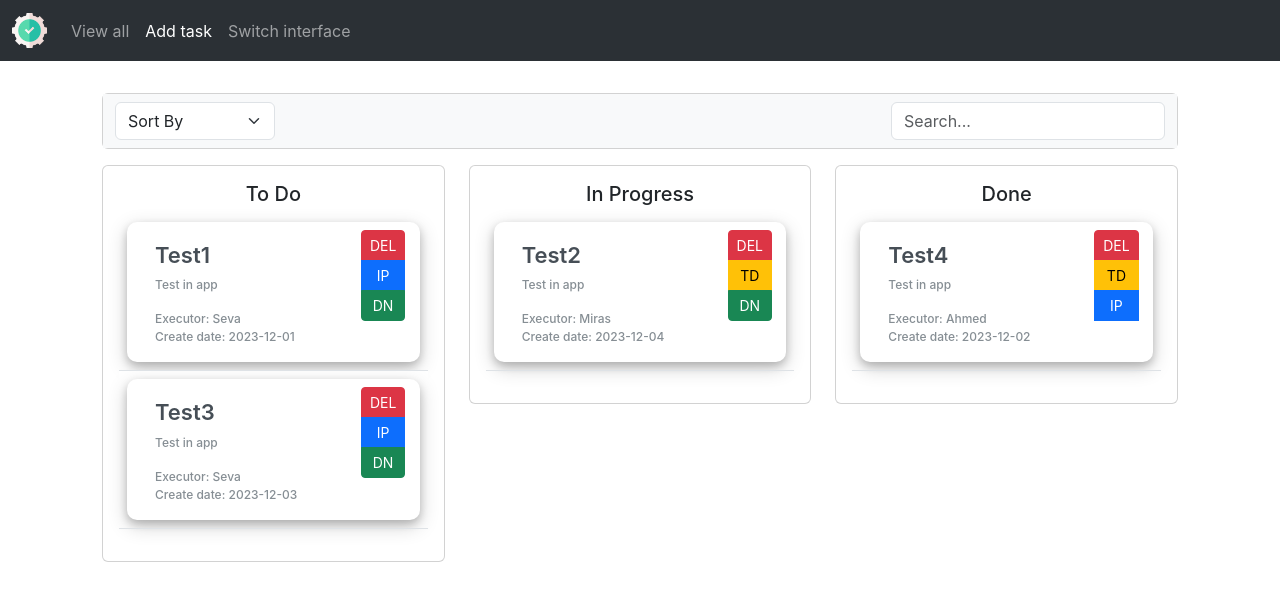
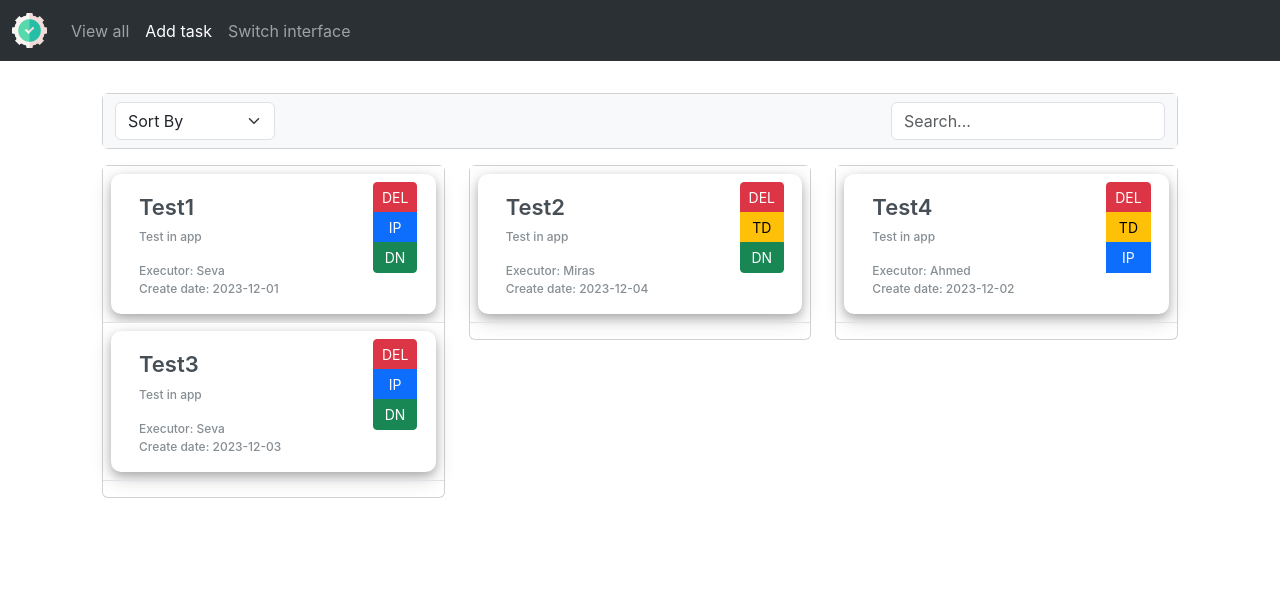
Before and after one commit to Veseha/SimpleTaskManager-React, a React (Create React App) app: page / in a window 1280 px wide. Shown: the top 600 px of the page. Built offline with nearby package versions, Linux system fonts and the light colour scheme.

Commit message:
v0.3 - drag and drop (need to clean trash in future)

```diff
--- a/package.json
+++ b/package.json
@@ -8,6 +8,7 @@
     "@testing-library/user-event": "^13.5.0",
     "immutability-helper": "^3.1.1",
     "react": "^18.2.0",
+    "react-beautiful-dnd": "^13.1.1",
     "react-bootstrap": "^2.9.1",
     "react-dnd": "^16.0.1",
     "react-dnd-html5-backend": "^16.0.1",
--- a/src/components/manager/column.jsx
+++ b/src/components/manager/column.jsx
@@ -4,39 +4,109 @@ import Task from "./task";
 import '../style/column.css'
 import Sort from "./sort";
 import {isCursorAtStart} from "@testing-library/user-event/dist/utils";
-
+import { DragDropContext, Droppable, Draggable } from 'react-beautiful-dnd';
 
 const Column = (props) => {
-
+    // const onDragEnd = (result) => {
+    //     const { destination, source, draggableId } = result;
+    //
+    //     if (!destination) {
+    //         return;
+    //     }
+    //
+    //     if (
+    //         destination.droppableId !== source.droppableId ||
+    //         destination.index !== source.index
+    //     ) {
+    //         const updatedTasks = Array.from(props.tasks);
+    //         const task = updatedTasks.find((task) => task.id === parseInt(draggableId, 10));
+    //
+    //         task.status = props.columns[destination.droppableId].title;
+    //
+    //         props.settasks(updatedTasks);
+    //     }
+    // };
 
     return (
-        <div>
+
+            <Droppable droppableId={props.args.id}>
+                {(provided) => (
+                    <div ref={provided.innerRef} {...provided.droppableProps}>
                         <Card>
-                <Card.Body>
-                    <Card.Title>{props.args.title}</Card.Title>
-
                             <table className="table">
                                 <tbody>
-                            {props.tasks.filter(task => task.status === props.args.title).length !== 0
-                                ? props.tasks
-                                .filter(task => task.status === props.args.title)
-                                .map(task =>
-                                <tr key={task.id}>
+                                {props.tasks
+                                    .filter((task) => task.status === props.args.title)
+                                    .map((task, index) => (
+                                        <Draggable
+                                            key={task.id}
+                                            draggableId={task.id.toString()}
+                                            index={index}
+                                        >
+                                            {(provided) => (
+                                                <tr
+                                                    ref={provided.innerRef}
+                                                    {...provided.draggableProps}
+                                                    {...provided.dragHandleProps}
+                                                >
                                                     <td>
-                                        <Task task={task}  settasks={props.settasks} tasks={props.tasks}/>
+                                                        <Task
+                                                            task={task}
+                                                            settasks={props.settasks}
+                                                            tasks={props.tasks}
+                                                        />
                                                     </td>
                                                 </tr>
-                                )
-                            : <div><div><div>
-                                        <h2 className='no-found'> No tasks</h2>
-                            </div></div></div>
-                            }
+                                            )}
+                                        </Draggable>
+                                    ))}
                                 </tbody>
                             </table>
-                </Card.Body>
                         </Card>
+                        {provided.placeholder}
                     </div>
+                )}
+            </Droppable>
     );
 };
 
 export default Column;
+
+
+
+
+
+// const Column = (props) => {
+//
+//
+//     return (
+//         <div>
+//             <Card>
+//                 <Card.Body>
+//                     <Card.Title>{props.args.title}</Card.Title>
+//
+//                     <table className="table">
+//                         <tbody>
+//                             {props.tasks.filter(task => task.status === props.args.title).length !== 0
+//                                 ? props.tasks
+//                                 .filter(task => task.status === props.args.title)
+//                                 .map(task =>
+//                                 <tr key={task.id}>
+//                                     <td>
+//                                         <Task task={task}  settasks={props.settasks} tasks={props.tasks}/>
+//                                     </td>
+//                                 </tr>
+//                                 )
+//                             : <div><div><div>
+//                                         <h2 className='no-found'> No tasks</h2>
+//                             </div></div></div>
+//                             }
+//                         </tbody>
+//                     </table>
+//                 </Card.Body>
+//             </Card>
+//         </div>
+//     );
+// };
+//
+// export default Column;
--- a/src/components/manager/kanban.jsx
+++ b/src/components/manager/kanban.jsx
@@ -7,6 +7,8 @@ import { Container, Row, Col, Card, Button } from 'react-bootstrap';
 import Sort from "./sort";
 import Search from "./search";
 import FilterManager from "./filter_manager";
+import { DragDropContext, Droppable, Draggable } from 'react-beautiful-dnd';
+
 
 
 const Kanban = (props) => {
@@ -24,7 +26,7 @@ const Kanban = (props) => {
         return sortedTasks.filter(task =>
             task.title.toLowerCase().includes(searchQuery.toLowerCase()) ||
             task.owner.toLowerCase().includes(searchQuery.toLowerCase()) ||
-            task.description    .toLowerCase().includes(searchQuery.toLowerCase()) ||
+            task.description.toLowerCase().includes(searchQuery.toLowerCase()) ||
             task.createDate.toLowerCase().includes(searchQuery.toLowerCase())
         );
     }, [searchQuery, sortedTasks])
@@ -32,6 +34,31 @@ const Kanban = (props) => {
     const sortTask = (sort) =>{
         setSelectedSort(sort);
     }
+
+    const onDragEnd = (result) => {
+        const { destination, source, draggableId } = result;
+
+        if (!destination) {
+            return;
+        }
+
+        if (
+            destination.droppableId !== source.droppableId ||
+            destination.index !== source.index
+        ) {
+            const updatedTasks = Array.from(props.tasks);
+            const task = updatedTasks.find((task) => task.id === parseInt(draggableId, 10));
+            const columnsInfo = {
+                '1': { title: 'To Do' },
+                '2': { title: 'In Progress' },
+                '3': { title: 'Done' }
+            };
+            task.status = columnsInfo[destination.droppableId].title;
+            // task.status = props.columns[destination.droppableId].title;
+
+            props.settasks(updatedTasks);
+        }
+    };
 
     return (
         <div>
@@ -45,6 +72,7 @@ const Kanban = (props) => {
 
                     </div>
                 </div>
+                <DragDropContext onDragEnd={onDragEnd}>
                     <div className="row">
                         <div className="col">
                             <Column args={{id: 1, title: 'To Do'}} tasks={sortedSearchedTasks} settasks={props.settasks} key={1}/>
@@ -56,6 +84,7 @@ const Kanban = (props) => {
                             <Column args={{id: 3, title: 'Done'}} tasks={sortedSearchedTasks} settasks={props.settasks} key={3}/>
                         </div>
                     </div>
+                </DragDropContext>
             </div>
 
 
```
Also changed, not shown: src/components/manager/task.jsx (+0 -17 lines), 1 other file (tests, documents, lock files or other folders). Lines whose indentation alone changed are shown as unchanged.
